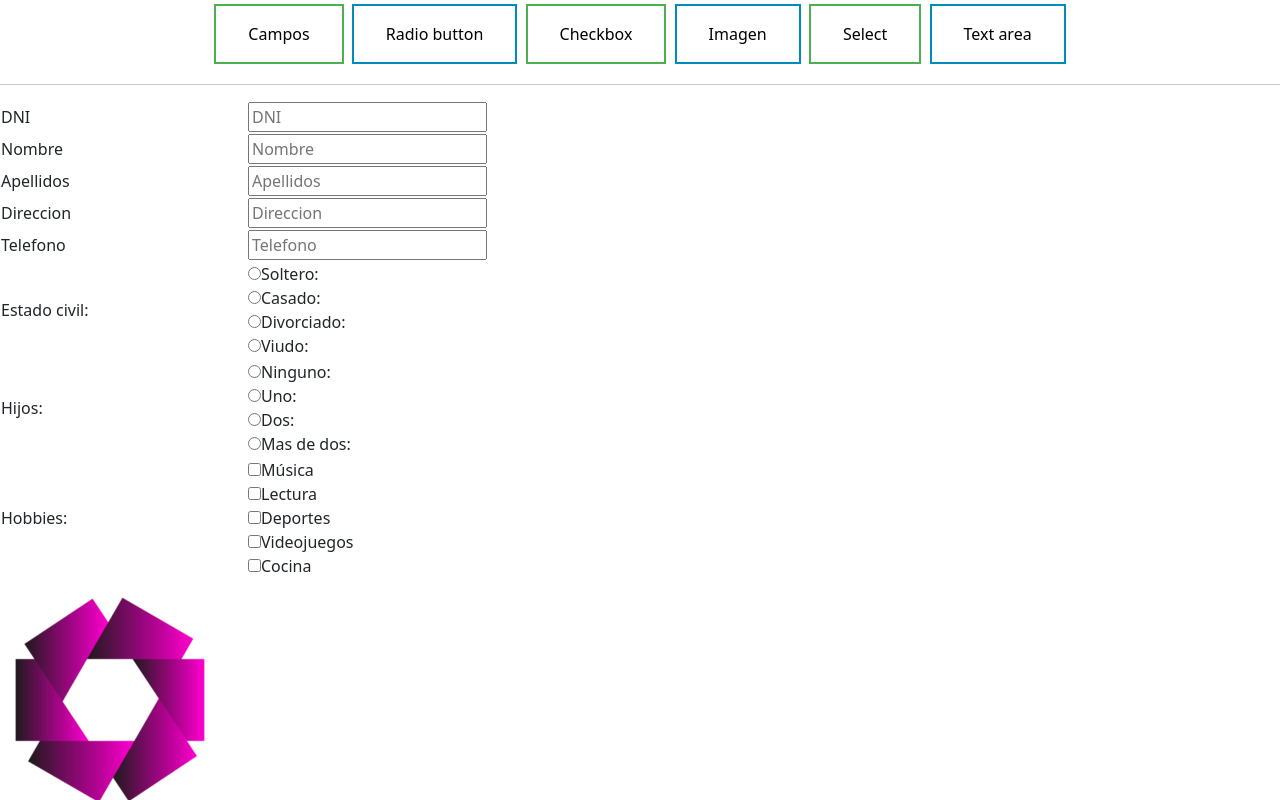
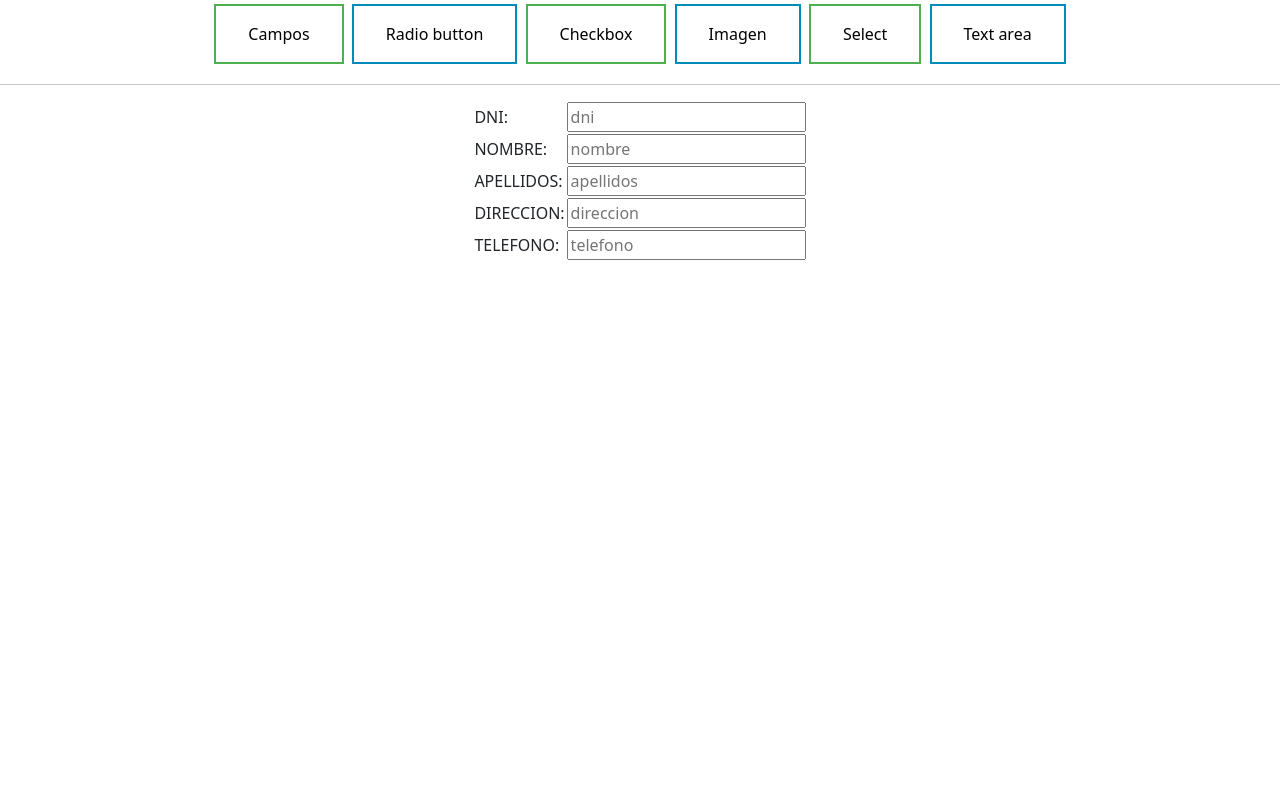
Before and after one commit to DawDwec/AE2_DOM, a plain HTML site: page index.html in a window 1280 px wide. Both pictures are taken after a click on the button "Campos". Shown: the top 800 px of the page. Drawn offline with nearby package versions, Linux system fonts and the light colour scheme.

Commit message:
Comentamos HTML del INDEX y creamos la primera funcion de JS

```diff
--- a/index.html
+++ b/index.html
@@ -22,7 +22,7 @@
 </head>
 
 <body>
-    <div align="center">
+    <div align="center" id="divUnico">
         <!--Campos de texto donde poner el DNI, el nombre y los apellidos, la dirección y el teléfono.-->
         <input type="button" id="btn_generarCampos" class="button button1" onclick="generarCampos()" value="Campos">
         <!--Dos radio button, con 4 opciones a elegir-->
@@ -35,54 +35,53 @@
         <input type="button" id="btn_generarSelect" class="button button1" onclick="generarSelect()" value="Select">
         <!--Un text area-->
         <input type="button" id="btn_generarText" class="button button2" onclick="generarText()" value="Text area">
-    </div>
 
     <hr>
 
-    <div id="divUnico">
+        <!--Campos de texto donde poner el DNI, el nombre y los apellidos, la dirección y el teléfono-->
+        <!--
         <table>
-            <!--Campos de texto donde poner el DNI, el nombre y los apellidos, la dirección y el teléfono-->
             <tr>
-                <td id="td1">DNI</td>
-                <td id="td2">
+                <td>DNI</td>
+                <td>
                     <input type="text" name="dni" id="dni" placeholder="DNI"/>
                 </td>
             </tr>
             <tr>
-                <td id="td3">Nombre</td>
-                <td id="td4">
+                <td>Nombre</td>
+                <td>
                     <input type="text" name="nombre" id="nombre" placeholder="Nombre"/>
                 </td>
             </tr>
             <tr>
-                <td id="td5">Apellidos</td>
-                <td id="td6">
+                <td>Apellidos</td>
+                <td>
                     <input type="text" name="apellidos" id="apellidos" placeholder="Apellidos"/>
                 </td>
             </tr>
             <tr>
-                <td id="td7">Direccion</td>
-                <td id="td8">
+                <td>Direccion</td>
+                <td>
                     <input type="text" name="direccion" id="direccion" placeholder="Direccion"/>
                 </td>
             </tr>
             <tr>
-                <td id="td9">Telefono</td>
-                <td id="td10">
+                <td>Telefono</td>
+                <td>
                     <input type="text" name="telefono" id="telefono" placeholder="Telefono"/>
                 </td>
             </tr>
 
-            <!--Dos radio button, con 4 opciones a elegir-->
+            //Dos radio button, con 4 opciones a elegir
             <tr>
                 <td>
                     <label for="estadoCivil">Estado civil: </label>
                 </td>
                 <td>
-                    <input type="radio" name="estadoCivil" value="S">Soltero: <br/>
-                    <input type="radio" name="estadoCivil" value="C">Casado: <br/>
-                    <input type="radio" name="estadoCivil" value="D">Divorciado: <br/>
-                    <input type="radio" name="estadoCivil" value="V">Viudo: <br/>
+                    <input type="radio" name="estadoCivil" value="S">Soltero<br/>
+                    <input type="radio" name="estadoCivil" value="C">Casado<br/>
+                    <input type="radio" name="estadoCivil" value="D">Divorciado<br/>
+                    <input type="radio" name="estadoCivil" value="V">Viudo<br/>
                 </td>
             </tr>
             <tr>
@@ -90,14 +89,14 @@
                     <label for="estadoCivil">Hijos: </label>
                 </td>
                 <td>
-                    <input type="radio" name="estadoCivil" value="S">Ninguno: <br/>
-                    <input type="radio" name="estadoCivil" value="C">Uno: <br/>
-                    <input type="radio" name="estadoCivil" value="D">Dos: <br/>
-                    <input type="radio" name="estadoCivil" value="V">Mas de dos: <br/>
+                    <input type="radio" name="estadoCivil" value="S">Ninguno<br/>
+                    <input type="radio" name="estadoCivil" value="C">Uno<br/>
+                    <input type="radio" name="estadoCivil" value="D">Dos<br/>
+                    <input type="radio" name="estadoCivil" value="V">Mas de dos<br/>
                 </td>
             </tr>
 
-            <!--Cinco checkbox diferentes-->
+            //Cinco checkbox diferentes
             <tr>
                 <td>
                     <label for="hobbies">Hobbies: </label>
@@ -111,7 +110,7 @@
                 </td>
             </tr>
 
-            <!--2 imagenes-->
+            //2 imagenes
             <tr>
                 <td>
                     <img src="img/rectangular.png" alt="Forma rectangular" title="Forma rectangular">
@@ -124,9 +123,9 @@
             </tr>
 
 
-            <!--Un campo select-->
+            //Un campo select
             <tr>
-                <td id="td7">Ciudad</td>
+                <td id="td7">Ciudad: </td>
                 <td id="td8">
                     <select name="ciudad" id="ciudad">
                         <option>Madrid</option>
@@ -138,15 +137,15 @@
                 </td>
             </tr>
 
-            <!--Un text area-->
+            //Un text area
             <tr>
-                <td id="td9">Observaciones</td>
+                <td id="td9">Observaciones: </td>
                 <td id="td10">
                     <textarea name="observaciones" id="observaciones" placeholder="Escriba sus observaciones aqui."></textarea>
                 </td>
             </tr>
         </table>
+        -->
     </div>
-
 </body>
 </html>
--- a/js/javascript.js
+++ b/js/javascript.js
@@ -1,4 +1,115 @@
 function generarCampos() {
+
+    //Creamos el elemento tabla
+    let tabla = document.createElement("table")
+
+    //Configuramos atributos de la tabla
+    tabla.setAttribute("align", "center")
+
+    //Creamos el input del DNI
+    let tr1 = document.createElement("tr")
+
+    let td1 = document.createElement("td")
+    let txt1 = document.createTextNode("DNI: ")
+
+    let td2 = document.createElement("td")
+
+    let input1 = document.createElement("input")
+    input1.setAttribute("type", "text")
+    input1.setAttribute("name", "dni")
+    input1.setAttribute("id", "dni")
+    input1.setAttribute("placeholder", "dni")
+
+    td1.appendChild(txt1)
+    td2.appendChild(input1)
+    tr1.appendChild(td1)
+    tr1.appendChild(td2)
+
+    //Creamos el input del NOMBRE
+    let tr2 = document.createElement("tr")
+
+    let td3 = document.createElement("td")
+    let txt2 = document.createTextNode("NOMBRE: ")
+
+    let td4 = document.createElement("td")
+
+    let input2 = document.createElement("input")
+    input2.setAttribute("type", "text")
+    input2.setAttribute("name", "dni")
+    input2.setAttribute("id", "dni")
+    input2.setAttribute("placeholder", "nombre")
+
+    td3.appendChild(txt2)
+    td4.appendChild(input2)
+    tr2.appendChild(td3)
+    tr2.appendChild(td4)
+
+    //Creamos el input para los APELLIDOS
+    let tr3 = document.createElement("tr")
+
+    let td5 = document.createElement("td")
+    let txt3 = document.createTextNode("APELLIDOS: ")
+
+    let td6 = document.createElement("td")
+
+    let input3 = document.createElement("input")
+    input3.setAttribute("type", "text")
+    input3.setAttribute("name", "dni")
+    input3.setAttribute("id", "dni")
+    input3.setAttribute("placeholder", "apellidos")
+
+    td5.appendChild(txt3)
+    td6.appendChild(input3)
+    tr3.appendChild(td5)
+    tr3.appendChild(td6)
+
+    //Creamos el input para la DIRECCION
+    let tr4 = document.createElement("tr")
+
+    let td7 = document.createElement("td")
+    let txt4 = document.createTextNode("DIRECCION: ")
+
+    let td8 = document.createElement("td")
+
+    let input4 = document.createElement("input")
+    input4.setAttribute("type", "text")
+    input4.setAttribute("name", "dni")
+    input4.setAttribute("id", "dni")
+    input4.setAttribute("placeholder", "direccion")
+
+    td7.appendChild(txt4)
+    td8.appendChild(input4)
+    tr4.appendChild(td7)
+    tr4.appendChild(td8)
+
+    //Creamos el input para el TELEFONO
+    let tr5 = document.createElement("tr")
+
+    let td9 = document.createElement("td")
+    let txt5 = document.createTextNode("TELEFONO: ")
+
+    let td10 = document.createElement("td")
+
+    let input5 = document.createElement("input")
+    input5.setAttribute("type", "text")
+    input5.setAttribute("name", "dni")
+    input5.setAttribute("id", "dni")
+    input5.setAttribute("placeholder", "telefono")
+
+    td9.appendChild(txt5)
+    td10.appendChild(input5)
+    tr5.appendChild(td9)
+    tr5.appendChild(td10)
+
+
+    tabla.appendChild(tr1)
+    tabla.appendChild(tr2)
+    tabla.appendChild(tr3)
+    tabla.appendChild(tr4)
+    tabla.appendChild(tr5)
+
+    //Añadimos la tabla al divUnico
+    divUnico.appendChild(tabla)
 
 }
 
```
